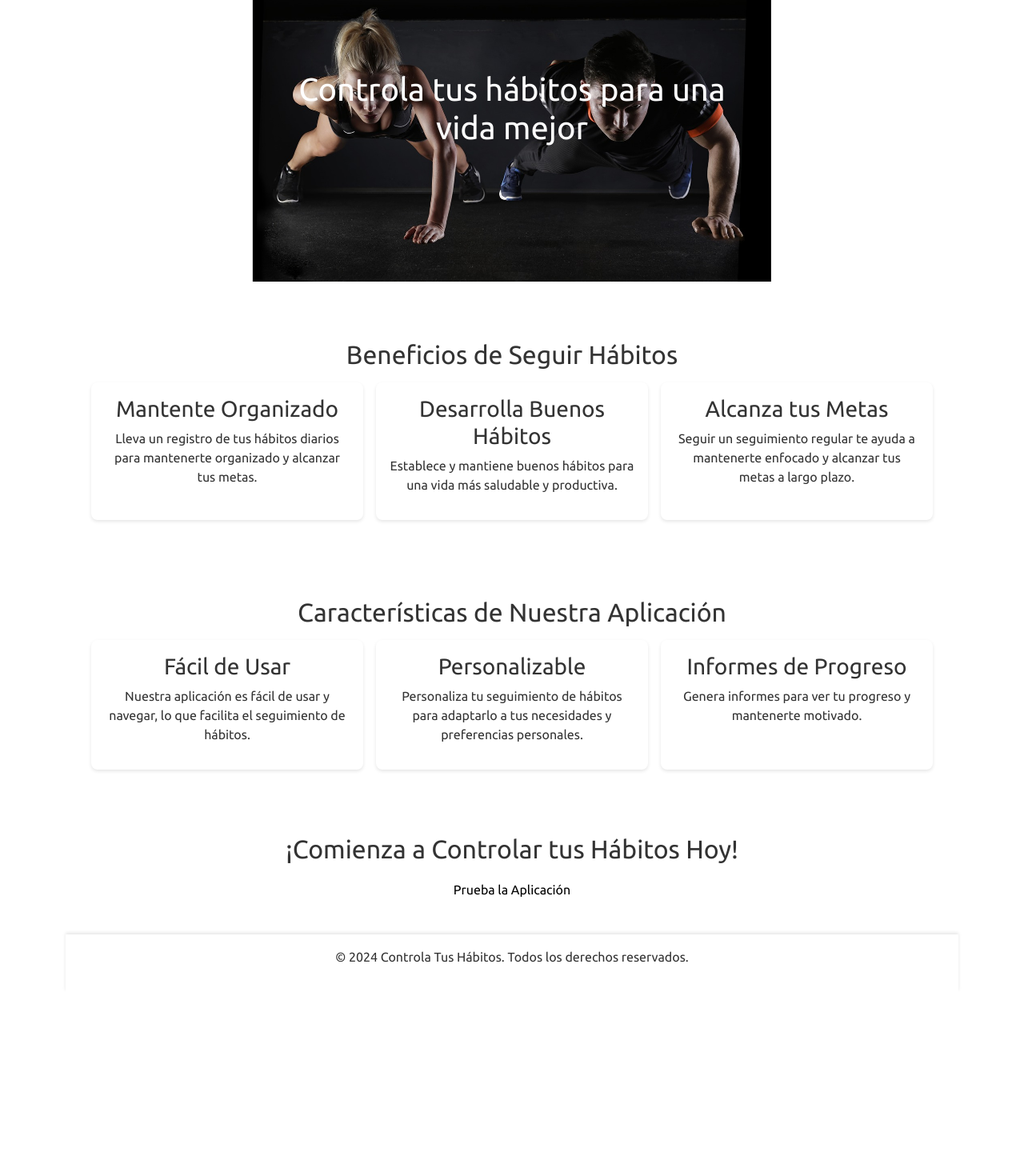
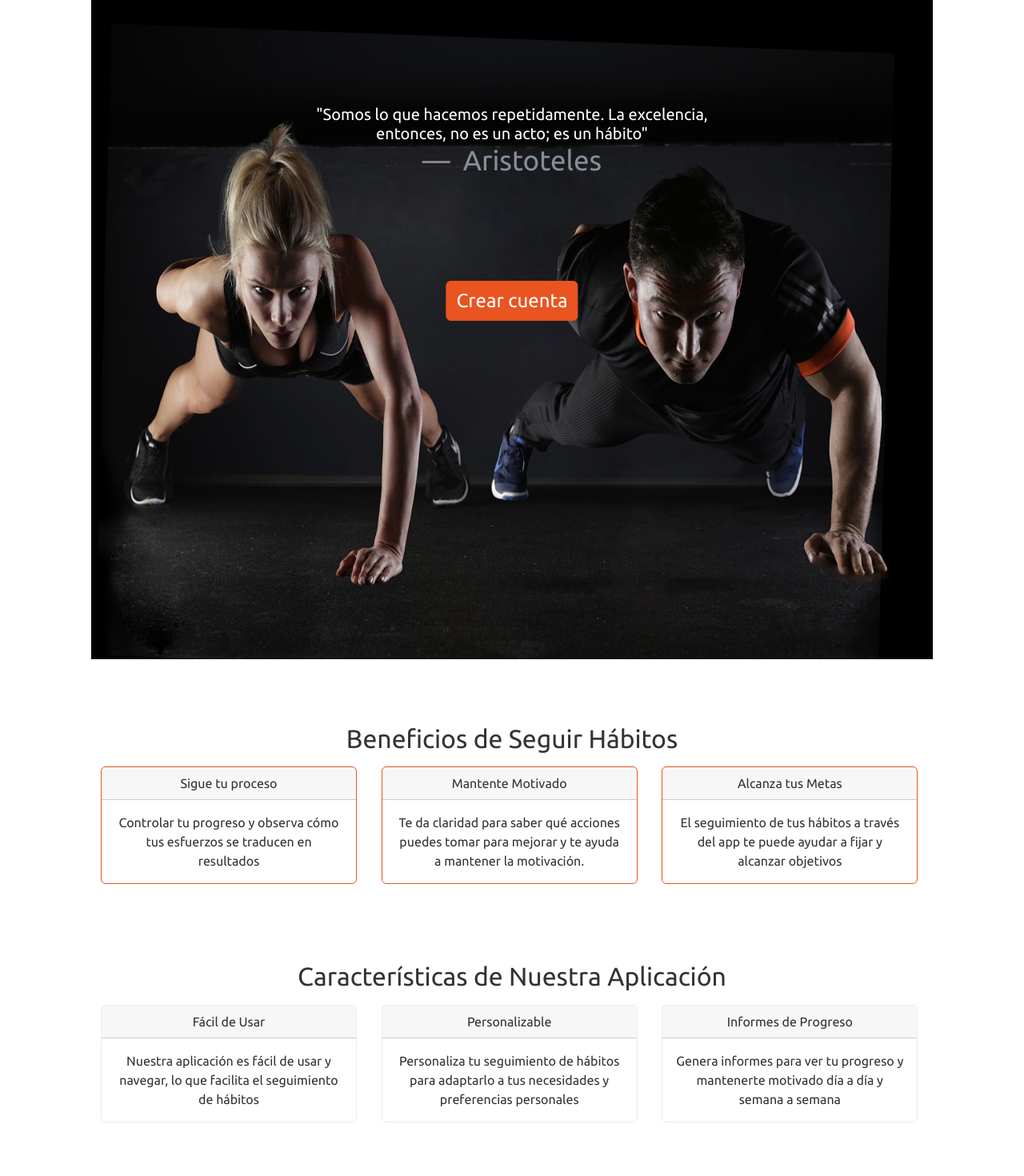
Before and after one commit to Samue45/HabitTracker, an Angular app in the folder Frontend/: page / in a window 1280 px wide. Shown: the part 160-1630 px from the top of the page at 80% size. Before the commit the page ends 1400 px from the top, so only its background shows below. Built offline with nearby package versions, Linux system fonts and the light colour scheme.

Commit message:
Mejoras en la home,arreglo de navbar y botones de habit-list

```diff
--- a/Frontend/src/app/app.component.html
+++ b/Frontend/src/app/app.component.html
@@ -1,4 +1,4 @@
 
-<app-navbar></app-navbar>
+<!-- <app-navbar></app-navbar> -->
 
 <router-outlet></router-outlet>
--- a/Frontend/src/app/components/edit-habit/edit-habit.component.html
+++ b/Frontend/src/app/components/edit-habit/edit-habit.component.html
@@ -1,3 +1,24 @@
+<!--Navbar section -->
+
+<nav class="navbar navbar-expand-lg bg-primary" data-bs-theme="dark">
+  <div class="container-fluid">
+    <a class="navbar-brand" href="#">Habit Tracker</a>
+    <button class="navbar-toggler" type="button" data-bs-toggle="collapse" data-bs-target="#navbarColor01" aria-controls="navbarColor01" aria-expanded="false" aria-label="Toggle navigation">
+
+    </button>
+    <div class="collapse navbar-collapse" id="navbarColor01">
+
+      <form class="d-flex ms-auto">
+        <button lass="btn btn-secondary my-2 my-sm-0" routerLink="/login" type="button">log out</button>
+
+
+
+      </form>
+    </div>
+  </div>
+</nav>
+
+
 <div class="col-lg-4 offset-lg-4">
     <div class="card text-white bg-primary mb-3 mt-2" style="max-width: 25rem; margin: 0 auto;">
       <div class="card-header text-center">Edit habit</div>
--- a/Frontend/src/app/components/habit-stats/habit-stats.component.html
+++ b/Frontend/src/app/components/habit-stats/habit-stats.component.html
@@ -1,3 +1,25 @@
+<!--Navbar section -->
+
+<nav class="navbar navbar-expand-lg bg-primary" data-bs-theme="dark">
+  <div class="container-fluid">
+    <a class="navbar-brand" href="#">Habit Tracker</a>
+    <button class="navbar-toggler" type="button" data-bs-toggle="collapse" data-bs-target="#navbarColor01" aria-controls="navbarColor01" aria-expanded="false" aria-label="Toggle navigation">
+
+    </button>
+    <div class="collapse navbar-collapse" id="navbarColor01">
+
+      <form class="d-flex ms-auto">
+        <button lass="btn btn-secondary my-2 my-sm-0" routerLink="/login" type="button">log out</button>
+
+
+
+      </form>
+    </div>
+  </div>
+</nav>
+
+
+
 <div class="habit-stats-container">
   <div class="day-selector">
     <select (change)="onDayChange($event)">
--- a/Frontend/src/app/components/home/home.component.css
+++ b/Frontend/src/app/components/home/home.component.css
@@ -8,45 +8,60 @@
 
   body {
     margin: 0;
-    font-family: 'Arial', sans-serif;
     background-color: var(--background-color);
     color: var(--text-color);
   }
 
-  .container {
-    display: flex;
-    flex-direction: column;
-    min-height: 100vh;
-  }
+
 
 
 
   .hero {
+    max-width: 100%;
+    padding-top: 80px;
     position: relative;
     text-align: center;
     color: white;
-    height: 60vh; /* Ajusta esta altura según tus preferencias */
-    overflow: hidden; /* Esto ocultará cualquier parte de la imagen que exceda la altura especificada */
+    height: 120vh;
+    display:flex;
+    align-items: center;
+    justify-content: center;
+
+
+
   }
 
 
 
   .hero-image {
-    width: auto;
-    height: 90%; /* Ajusta la altura de la imagen para que ocupe toda la altura del contenedor */
+
+    flex: 1;
+  display: flex;
+  justify-content: center;
+  width: 100%;
+  height: 100%;
+
+  }
+
+
+
+  .hero h2 {
     position: absolute;
-    top: 50%;
+    top: 30%;
     left: 50%;
     transform: translate(-50%, -50%);
+    margin: 0;
+    font-size: 2.5rem;
   }
 
-  .hero h1 {
+  .hero button{
     position: absolute;
     top: 50%;
     left: 50%;
     transform: translate(-50%, -50%);
     margin: 0;
-    font-size: 2.5rem;
+    font-size: 1.5rem;
+
   }
 
   section {
@@ -57,6 +72,9 @@
   .benefits, .utilities {
     background-color: var(--header-footer-bg);
     margin: 1rem 0;
+
+
+
   }
 
   .benefits h2, .utilities h2 {
@@ -77,20 +95,11 @@
   }
 
   .call-to-action {
-    background-color: var(--primary-color);
-    /* color: white; */
+
     padding: 2rem;
   }
 
-  .call-to-action button {
-    background-color: var(--secondary-color);
-    /* color: white; */
-    border: none;
-    padding: 0.75rem 1.5rem;
-    font-size: 1rem;
-    border-radius: 4px;
-    cursor: pointer;
-  }
+
 
   .footer {
     background-color: var(--header-footer-bg);
--- a/Frontend/src/app/components/home/home.component.html
+++ b/Frontend/src/app/components/home/home.component.html
@@ -1,56 +1,133 @@
+<!-- Navbar section -->
+<nav class="navbar navbar-expand-lg bg-primary" data-bs-theme="dark">
+  <div class="container-fluid">
+    <a class="navbar-brand" href="#">Habit Tracker</a>
+    <button class="navbar-toggler" type="button" data-bs-toggle="collapse" data-bs-target="#navbarColor01" aria-controls="navbarColor01" aria-expanded="false" aria-label="Toggle navigation">
+
+    </button>
+    <div class="collapse navbar-collapse" id="navbarColor01">
+
+      <form class="d-flex ms-auto">
+        <button lass="btn btn-secondary my-2 my-sm-0" routerLink="/register" type="button">Registrarse</button>
+
+
+
+      </form>
+    </div>
+  </div>
+</nav>
+
+
+
 <div class="container">
-  <!-- Sección del Héroe -->
+  <!-- Main section -->
   <section class="hero">
-    <img src="assets/images/img_hero1.jpg" alt="Imagen del Héroe" class="hero-image">
-    <h1>Controla tus hábitos para una vida mejor</h1>
+
+    <div class="hero-image">
+      <img src="assets/images/img_hero1.jpg" alt="Imagen del Héroe" class="hero-image">
+      <h2><figure class="text-center">
+        <blockquote class="blockquote">
+          <p class="mb-0">"Somos lo que hacemos repetidamente. La excelencia, entonces, no es un acto; es un hábito"</p>
+
+        </blockquote>
+        <figcaption class="blockquote-footer">
+          Aristoteles <cite title="Source Title"></cite>
+        </figcaption>
+      </figure></h2>
+
+      <button type="button" routerLink="/register" class="btn btn-primary">Crear cuenta</button>
+    </div>
+
+
   </section>
 
-  <!-- Sección de Beneficios -->
+  <!-- habit Benefits-->
   <section class="benefits">
     <h2>Beneficios de Seguir Hábitos</h2>
-    <div class="grid">
-      <div class="benefit-item">
-        <h3>Mantente Organizado</h3>
-        <p>Lleva un registro de tus hábitos diarios para mantenerte organizado y alcanzar tus metas.</p>
+
+    <div class="container">
+      <div class="row">
+        <div class="col-md-4">
+          <div class="card border-primary mb-3" style="max-width: 20rem;">
+            <div class="card-header">Sigue tu proceso</div>
+            <div class="card-body">
+              <p class="card-text">Controlar tu progreso y observa cómo tus esfuerzos se traducen en resultados</p>
+            </div>
+          </div>
+        </div>
+        <div class="col-md-4">
+          <div class="card border-primary mb-3" style="max-width: 20rem;">
+            <div class="card-header">Mantente Motivado</div>
+            <div class="card-body">
+              <p class="card-text">Te da claridad para saber qué acciones puedes tomar para mejorar y te ayuda a mantener la motivación.</p>
+
+            </div>
+          </div>
+        </div>
+        <div class="col-md-4">
+          <div class="card border-primary mb-3" style="max-width: 20rem;">
+            <div class="card-header">Alcanza tus Metas</div>
+            <div class="card-body">
+              <p class="card-text">El seguimiento de tus hábitos a través del app te puede ayudar a fijar y alcanzar objetivos </p>
+
+
+            </div>
+          </div>
+        </div>
       </div>
-      <div class="benefit-item">
-        <h3>Desarrolla Buenos Hábitos</h3>
-        <p>Establece y mantiene buenos hábitos para una vida más saludable y productiva.</p>
-      </div>
-      <div class="benefit-item">
-        <h3>Alcanza tus Metas</h3>
-        <p>Seguir un seguimiento regular te ayuda a mantenerte enfocado y alcanzar tus metas a largo plazo.</p>
+    </div>
+
+  </section>
+
+  <!-- App Benefits -->
+  <section class="utilities">
+    <h2>Características de Nuestra Aplicación</h2>
+    <div class="container">
+      <div class="row">
+        <div class="col-md-4">
+          <div class="card border-light mb-3" style="max-width: 20rem;">
+            <div class="card-header">Fácil de Usar</div>
+            <div class="card-body">
+              <p class="card-text">Nuestra aplicación es fácil de usar y navegar, lo que facilita el seguimiento de hábitos</p>
+            </div>
+          </div>
+        </div>
+        <div class="col-md-4">
+          <div class="card border-light mb-3" style="max-width: 20rem;">
+            <div class="card-header">Personalizable</div>
+            <div class="card-body">
+              <p class="card-text">Personaliza tu seguimiento de hábitos para adaptarlo a tus necesidades y preferencias personales</p>
+
+            </div>
+          </div>
+        </div>
+        <div class="col-md-4">
+          <div class="card border-light mb-3" style="max-width: 20rem;">
+            <div class="card-header">Informes de Progreso</div>
+            <div class="card-body">
+              <p class="card-text">Genera informes para ver tu progreso y mantenerte motivado día a día y semana a semana</p>
+
+
+            </div>
+          </div>
+        </div>
       </div>
     </div>
   </section>
 
-  <!-- Sección de Utilidades -->
-  <section class="utilities">
-    <h2>Características de Nuestra Aplicación</h2>
-    <div class="grid">
-      <div class="utility-item">
-        <h3>Fácil de Usar</h3>
-        <p>Nuestra aplicación es fácil de usar y navegar, lo que facilita el seguimiento de hábitos.</p>
-      </div>
-      <div class="utility-item">
-        <h3>Personalizable</h3>
-        <p>Personaliza tu seguimiento de hábitos para adaptarlo a tus necesidades y preferencias personales.</p>
-      </div>
-      <div class="utility-item">
-        <h3>Informes de Progreso</h3>
-        <p>Genera informes para ver tu progreso y mantenerte motivado.</p>
-      </div>
-    </div>
+  <!-- CTA -->
+  <section class="call-to-action">
+    <h2>¡Comienza a Controlar tus Hábitos Hoy!</h2>
+    <p class="text-primary">Crea una cuenta gratis</p>
+
+    <button type="button" routerLink="/register" class="btn btn-primary">Crear cuenta</button>
+
   </section>
 
-  <!-- Sección de Llamada a la Acción -->
-  <section class="call-to-action">
-    <h2>¡Comienza a Controlar tus Hábitos Hoy!</h2>
-    <button type="button"  routerLink="/login">Prueba la Aplicación</button>
-  </section>
+  <!-- Footer -->
+  <footer class="footer">
+    <p>&copy; 2024 Creado por CodeDreamers. Todos los derechos reservados.</p>
 
-  <!-- Pie de Página -->
-  <footer class="footer">
-    <p>&copy; 2024 Controla Tus Hábitos. Todos los derechos reservados.</p>
+
   </footer>
 </div>
--- a/Frontend/src/app/components/list-habits/list-habits.component.css
+++ b/Frontend/src/app/components/list-habits/list-habits.component.css
@@ -3,6 +3,17 @@
     margin-top: 20px;
     margin-bottom: 20px;
     display: flex;
-    justify-content: space-between;
+    justify-content: left;
 
 }
+
+.title-buttons{
+    margin-top: 10px;
+    margin-bottom: 20px;
+    display: flex;
+    justify-content: right;
+}
+
+button{
+    margin-left: 10px;
+}
--- a/Frontend/src/app/components/navbar/navbar.component.html
+++ b/Frontend/src/app/components/navbar/navbar.component.html
@@ -7,7 +7,7 @@
       <div class="collapse navbar-collapse" id="navbarColor01">
 
         <form class="d-flex ms-auto">
-          <button lass="btn btn-secondary my-2 my-sm-0" routerLink="/login" type="button">log out</button>
+          <!-- <button lass="btn btn-secondary my-2 my-sm-0" routerLink="/login" type="button">log out</button> -->
 
 
 
```
Also changed, not shown: Frontend/src/app/components/list-habits/list-habits.component.html (+24 -1 lines).
